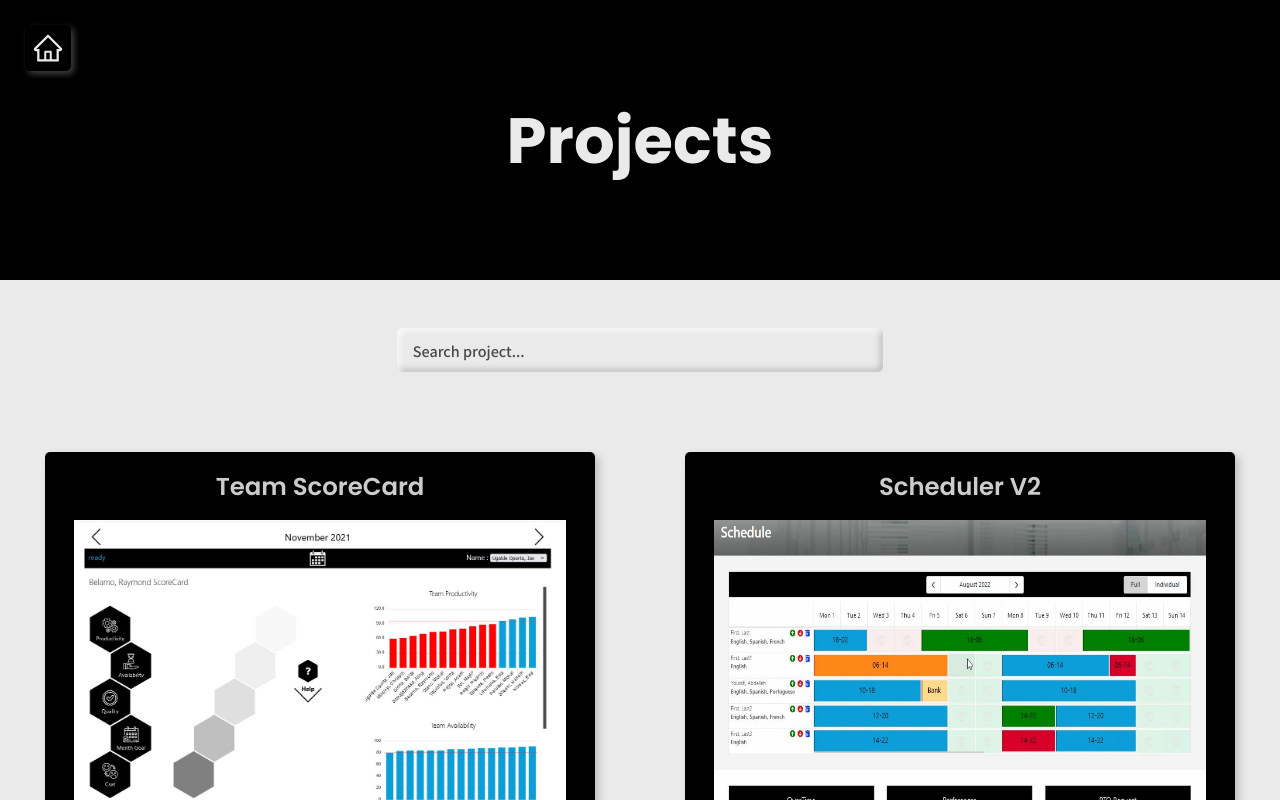
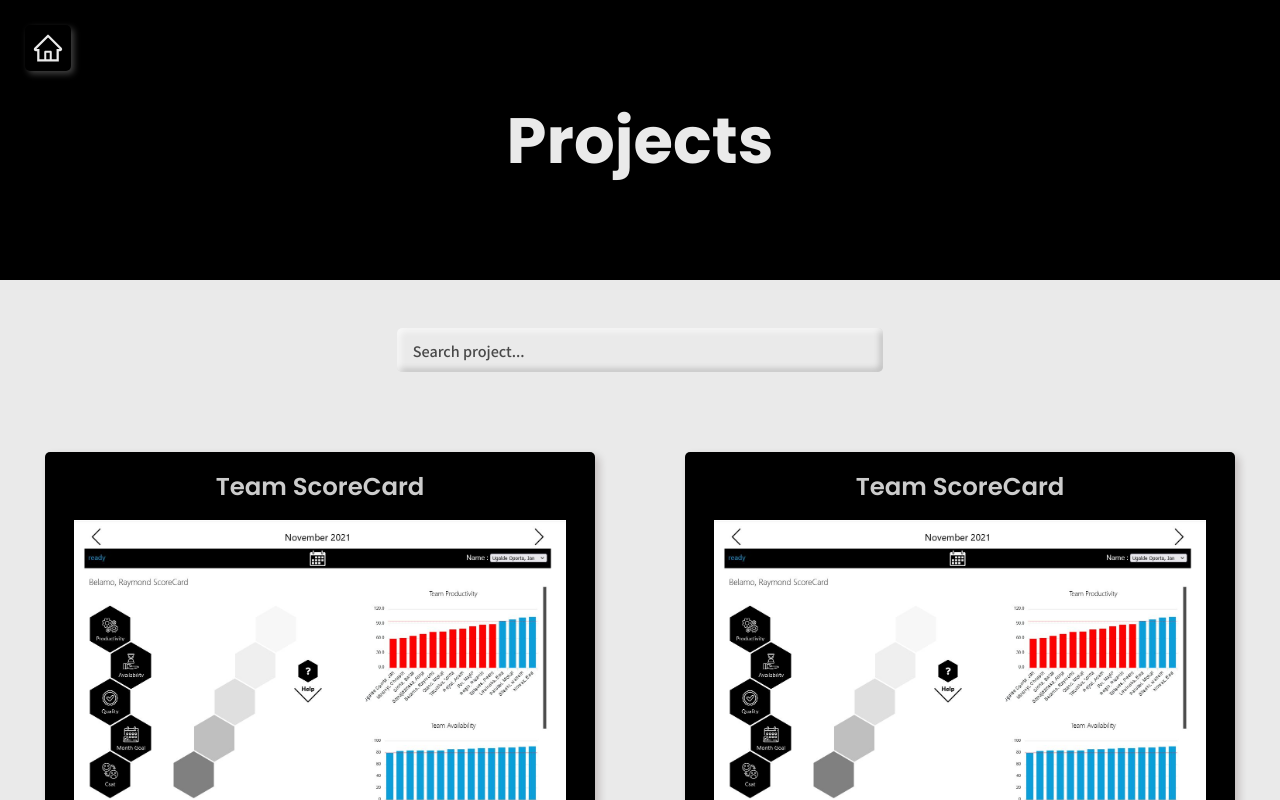
Before and after one commit to abdou-88/Abdellah-Portfolio, a React (Create React App) app: page /projects in a window 1280 px wide. Shown: the top 800 px of the page. Built offline with nearby package versions, Linux system fonts and the light colour scheme; a web font is replaced by a local one.

Commit message:
adding prject

```diff
--- a/src/data/projectsData.js
+++ b/src/data/projectsData.js
@@ -12,6 +12,16 @@ import SchoreCardGif from "../assets/img/ScoreCard.gif";
 export const projectsData = [
   {
     id: 1,
+    projectName: "Team ScoreCard",
+    projectDesc:
+      "This project is a SharePoint webpart that exports data from Power BI reports and count the KPI metrics like (Productivity, Availability and Quality). Also, it has a configuration panel that uses advanced pnp/spfx property controls, I have a full stack role in this having built all of it from scratch.",
+    tags: ["TypeScript", "ReactJs", "HTML", "CSS", "MS Graph"],
+    code: "https://github.com/abdou-88/TeamManagment",
+    demo: SchoreCardGif,
+    image: scorecard,
+  },
+  {
+    id: 6,
     projectName: "Team ScoreCard",
     projectDesc:
       "This project is a SharePoint webpart that exports data from Power BI reports and count the KPI metrics like (Productivity, Availability and Quality). Also, it has a configuration panel that uses advanced pnp/spfx property controls, I have a full stack role in this having built all of it from scratch.",
```
